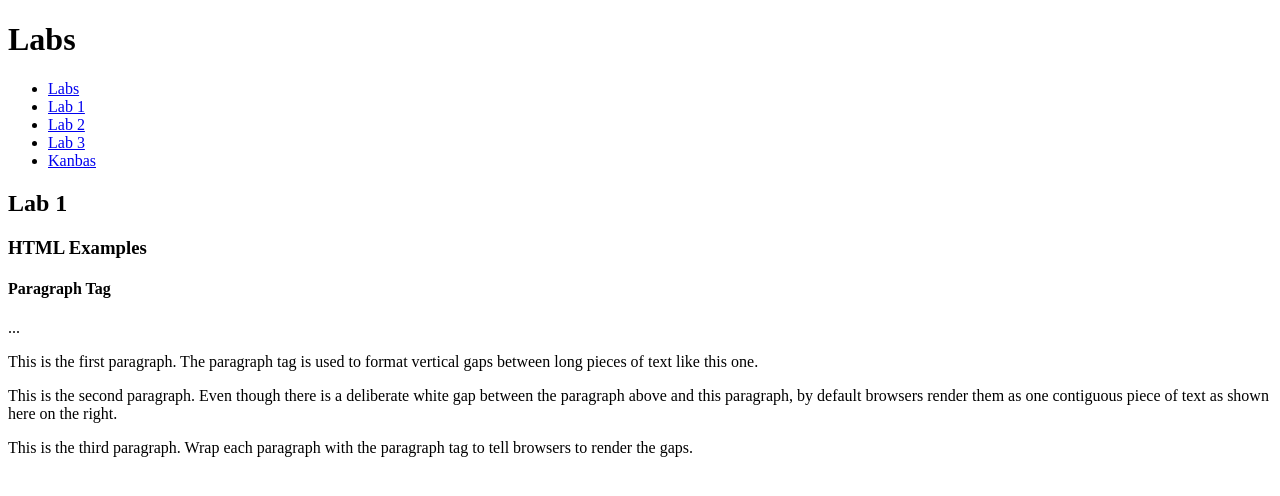
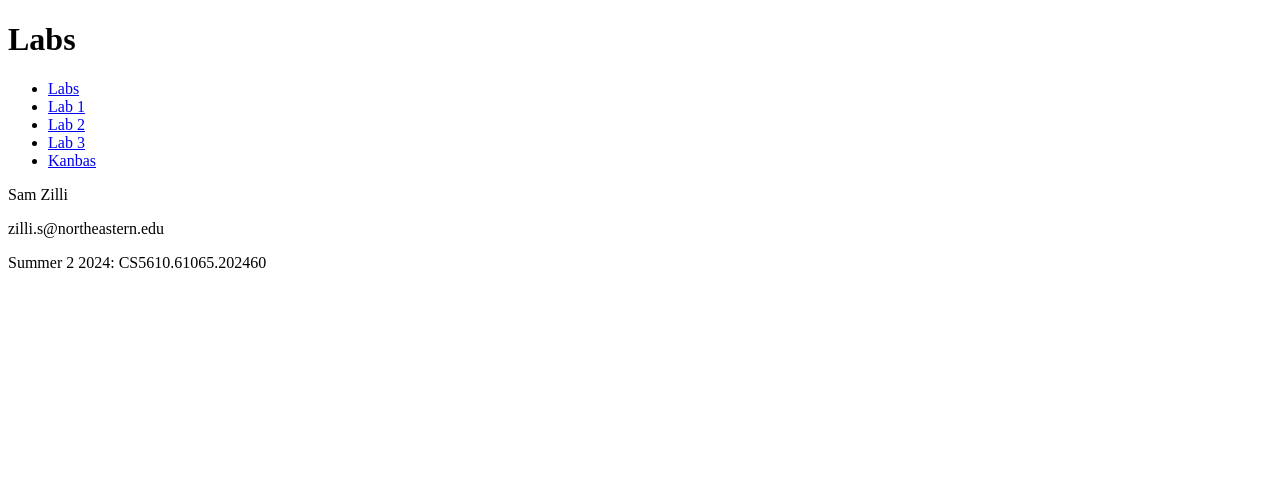
Before and after one commit to Sam-Zilli/kanbas-react-web-app, a React (Create React App) app: page /#/Labs/Lab1 in a window 1280 px wide. Shown: the top 496 px of the page. Built offline with nearby package versions, Linux system fonts and the light colour scheme.

Commit message:
added info to landing page

```diff
--- a/src/Labs/Lab1/index.tsx
+++ b/src/Labs/Lab1/index.tsx
@@ -1,27 +1,15 @@
 export default function Lab1() {
   return (
-    <div id="wd-lab1">
-      <h2>Lab 1</h2>
-      <h3>HTML Examples</h3>
+    <>
       <div id="wd-p-tag">
-        <h4>Paragraph Tag</h4>
-        <p id="wd-p-1"> ... </p>
-        <p id="wd-p-2">
-This is the first paragraph. The paragraph tag is used to format
-vertical gaps between long pieces of text like this one.
-        </p>
+        Sam Zilli
         <p id="wd-p-3">
-This is the second paragraph. Even though there is a deliberate white
-gap between the paragraph above and this paragraph, by default
-browsers render them as one contiguous piece of text as shown here on
-the right.
+          zilli.s@northeastern.edu
         </p>
         <p id="wd-p-4">
-This is the third paragraph. Wrap each paragraph with the paragraph
-tag to tell browsers to render the gaps.
+          Summer 2 2024: CS5610.61065.202460
         </p>
       </div>
-
-    </div>
+      </>
   );
 }
```
